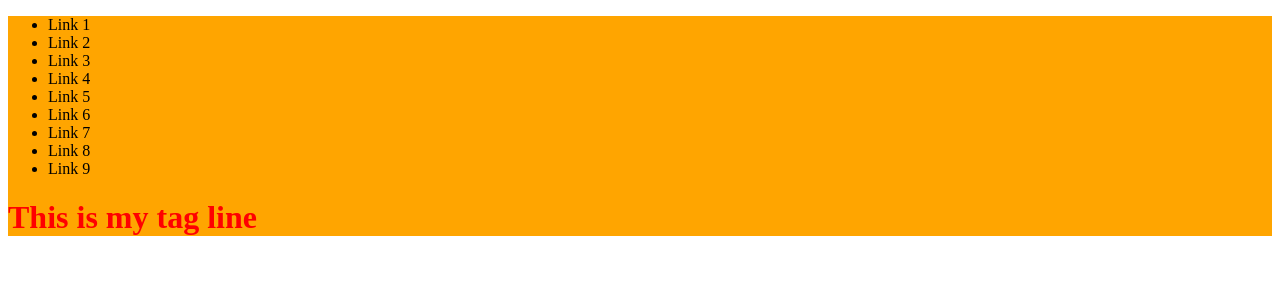
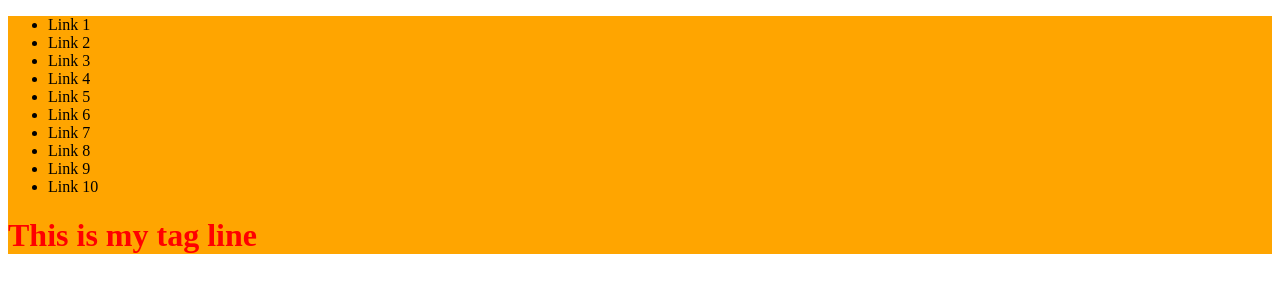
Before and after one commit to leowald/learning2, a plain HTML site: page index.html in a window 1280 px wide. Drawn offline with Linux system fonts and the light colour scheme.

Commit message:
added link 10

```diff
--- a/index.html
+++ b/index.html
@@ -19,6 +19,7 @@
           <li>Link 7</li>
           <li>Link 8</li>
           <li>Link 9</li>
+          <li>Link 10</li>
         </ul>
       </nav>
 
```
